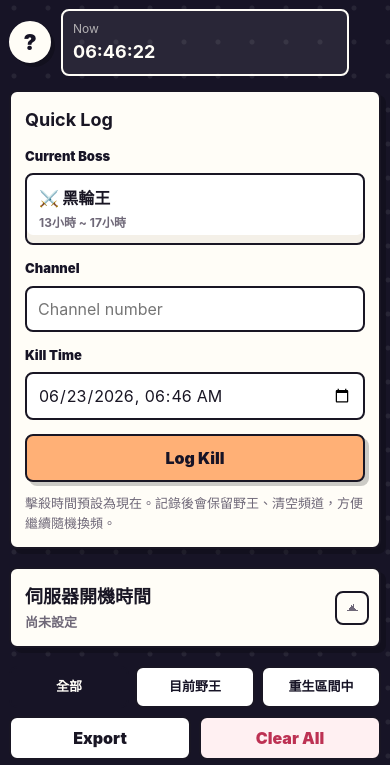
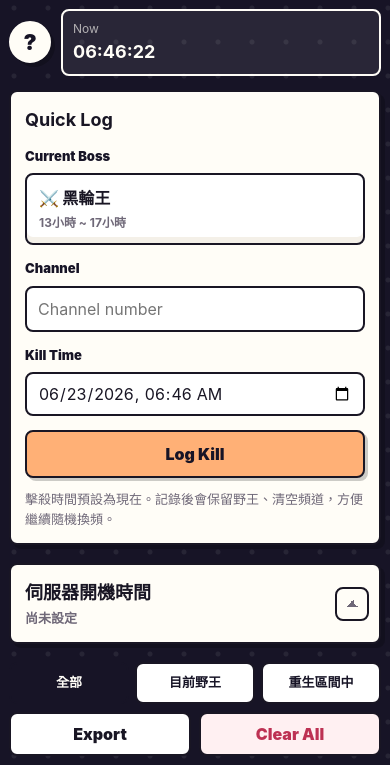
Before and after one commit to Kouri0812/artale-boss-timer, a plain HTML site: page index.html in a window 390 px wide. Shown: the part 74-839 px from the top of the page. Drawn offline with Linux system fonts and the light colour scheme.

Commit message:
Add files via upload

```diff
--- a/index.html
+++ b/index.html
@@ -281,6 +281,8 @@
 
     input {
       width: 100%;
+      max-width: 100%;
+      min-width: 0;
       min-height: 44px;
       padding: 9px 11px;
       border: 2px solid var(--line);
@@ -758,6 +760,8 @@
       }
 
       .topbar {
+        display: grid;
+        grid-template-columns: 1fr;
         gap: 12px;
         margin-bottom: 14px;
       }
@@ -804,6 +808,27 @@
         gap: 10px;
       }
 
+      input {
+        min-width: 0;
+        max-width: 100%;
+        font-size: 16px;
+      }
+
+      input[type="datetime-local"] {
+        -webkit-appearance: none;
+        appearance: none;
+        display: block;
+        width: 100%;
+        min-width: 0;
+        max-width: 100%;
+        line-height: 1.2;
+      }
+
+      input[type="datetime-local"]::-webkit-date-and-time-value {
+        min-width: 0;
+        text-align: left;
+      }
+
       .clock {
         min-width: 0;
         padding: 9px 10px;
@@ -816,6 +841,10 @@
 
       .panel-header {
         padding: 14px 14px 0;
+      }
+
+      .panel {
+        box-shadow: 4px 4px 0 rgba(0, 0, 0, .2);
       }
 
       .panel-body {
@@ -844,6 +873,11 @@
       .row {
         grid-template-columns: 1fr;
         gap: 0;
+        min-width: 0;
+      }
+
+      .field {
+        min-width: 0;
       }
 
       .estimate-item {
@@ -887,6 +921,11 @@
       .selected-boss-button {
         min-height: 62px;
         padding: 11px 12px;
+        box-shadow: inset 0 -6px 0 #f4f0e8;
+      }
+
+      .primary {
+        box-shadow: 3px 3px 0 rgba(0, 0, 0, .2);
       }
 
       .boss-card {
```
